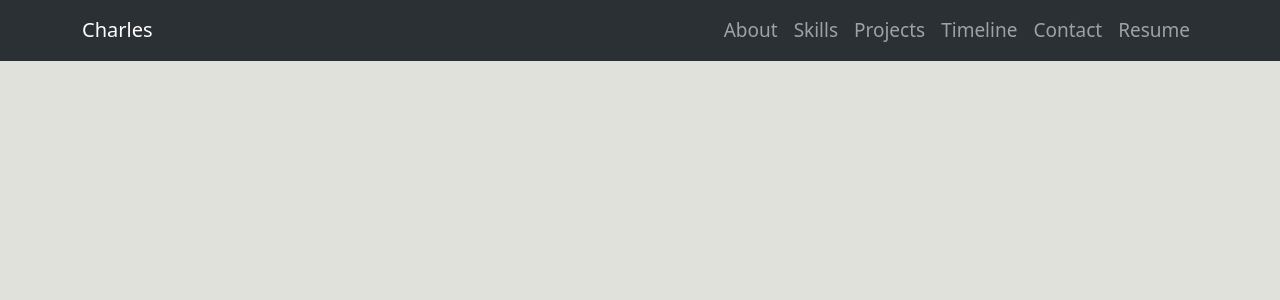
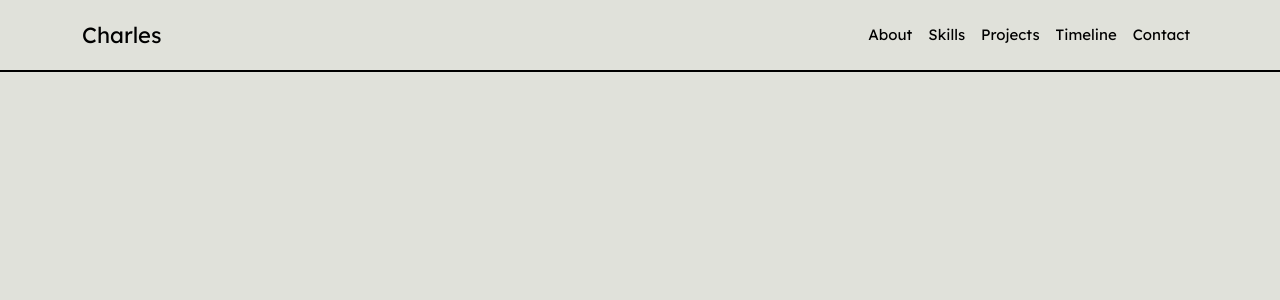
Before and after one commit to Jisooyanim/my-website, a React (Vite) app: page / in a window 1280 px wide. Shown: the top 300 px of the page. Built offline with nearby package versions, Linux system fonts and the light colour scheme; a web font is replaced by a local one.

Commit message:
M: Navbar styling

```diff
--- a/src/components/Navbar.jsx
+++ b/src/components/Navbar.jsx
@@ -1,32 +1,98 @@
 import React from "react";
 import { Container, Nav, Navbar } from "react-bootstrap";
 import { fonts } from "../themes/fonts";
+import Typography from "./Typography";
+
+const linkStyles = {
+  backgroundColor: 'transparent',
+  color: 'black',
+  transition: 'background-color 0.7s ease, color 0.7s ease',
+};
+
+const brandStyles = {
+  fontFamily: fonts.lexend,
+  fontSize: 22,
+  backgroundColor: 'transparent',
+  color: 'black',
+  transition: 'background-color 0.7s ease, color 0.7s ease',
+};
 
 const Sidebar = () => {
+  const pages = [
+    {
+      link: "#about",
+      name: "About",
+    },
+    {
+      link: "#skills",
+      name: "Skills",
+    },
+    {
+      link: "#projects",
+      name: "Projects",
+    },
+    {
+      link: "#timeline",
+      name: "Timeline",
+    },
+    {
+      link: "#contact",
+      name: "Contact",
+    },
+  ];
+
+  const handleMouseEnterLeave = (e, isHovered) => {
+    e.target.style.backgroundColor = isHovered ? 'black' : 'transparent';
+    e.target.style.color = isHovered ? 'white' : 'black';
+  };
+
+  const renderPages = pages.map(({ link, name }, index) => (
+    <Nav.Link
+      href={link}
+      key={index}
+      style={{
+        ...linkStyles,
+      }}
+      onMouseEnter={(e) => handleMouseEnterLeave(e, true)}
+      onMouseLeave={(e) => handleMouseEnterLeave(e, false)}
+      className="nav-link"
+    >
+      <Typography
+        family="lexend"
+        size={15}
+        weight={5}
+        className="mt-3"
+      >
+        {name}
+      </Typography>
+    </Nav.Link>
+  ));
+
   return (
     <Navbar
       expand="lg"
-      className="bg-body-tertiary"
-      bg="dark"
-      data-bs-theme="dark"
+      className="bg-transparent"
       fixed="top"
       style={{
-        fontFamily: fonts.raleway,
-        fontWeight: 300,
-        fontSize: 19
+        borderBottom: "2px solid black",
+        height: "72px"
       }}
     >
       <Container>
-        <Navbar.Brand href="#home">Charles</Navbar.Brand>
+        <Navbar.Brand
+          href="#home"
+          style={{
+            ...brandStyles,
+          }}
+          onMouseEnter={(e) => handleMouseEnterLeave(e, true)}
+          onMouseLeave={(e) => handleMouseEnterLeave(e, false)}
+        >
+          Charles
+        </Navbar.Brand>
         <Navbar.Toggle aria-controls="basic-navbar-nav" />
         <Navbar.Collapse id="basic-navbar-nav">
-          <Nav className="ml-auto" style={{marginLeft: "auto"}}>
-            <Nav.Link href="#home">About</Nav.Link>
-            <Nav.Link href="#link">Skills</Nav.Link>
-            <Nav.Link href="#link">Projects</Nav.Link>
-            <Nav.Link href="#link">Timeline</Nav.Link>
-            <Nav.Link href="#link">Contact</Nav.Link>
-            <Nav.Link href="#link">Resume</Nav.Link>
+          <Nav className="ml-auto" style={{ marginLeft: "auto" }}>
+            {renderPages}
           </Nav>
         </Navbar.Collapse>
       </Container>
```
Also changed, not shown: 1 other file (tests, documents, lock files or other folders).
